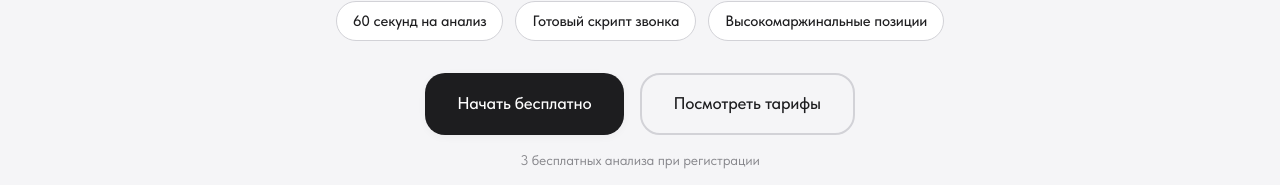
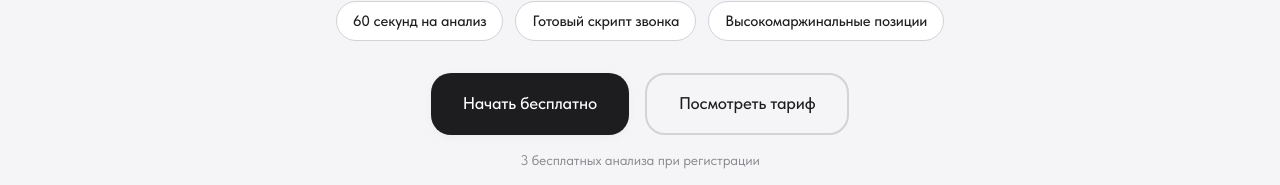
Before and after one commit to AndrewKosobokov/company-analyzer, a Next.js app: page / in a window 1280 px wide. Shown: the part 443-628 px from the top of the page. Built offline with nearby package versions, Linux system fonts and the light colour scheme; no server answers.

Commit message:
fix pricing button text to singular

```diff
--- a/components/HomePage.tsx
+++ b/components/HomePage.tsx
@@ -100,7 +100,7 @@ export default function HomePage() {
               e.currentTarget.style.boxShadow = '';
             }}
           >
-            Посмотреть тарифы
+            Посмотреть тариф
           </Link>
         </div>
         <p
@@ -276,7 +276,7 @@ export default function HomePage() {
           </p>
           <div style={{ display: 'flex', gap: 'var(--space-md)', justifyContent: 'center', flexWrap: 'wrap' }}>
             <Link href="/login" className="button-primary">Начать бесплатно</Link>
-            <Link href="/pricing" className="button-secondary">Посмотреть тарифы</Link>
+            <Link href="/pricing" className="button-secondary">Посмотреть тариф</Link>
           </div>
         </div>
       </section>
```
